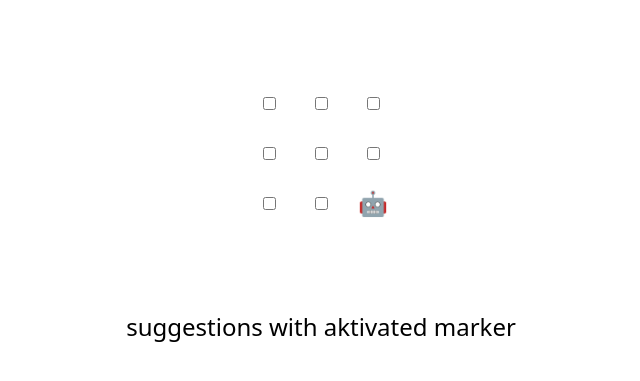
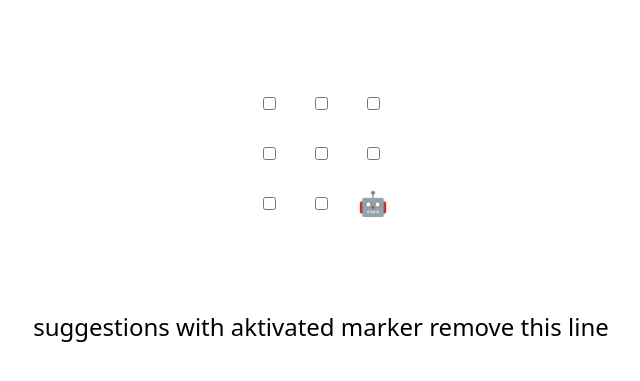
Before and after one commit to pele11/skills-review-pull-requests, a plain HTML site: page index.html in a window 1280 px wide. Shown: the part 83-464 px from the top of the page, without its empty margins (319-959 px from the left). Drawn offline with Linux system fonts and the light colour scheme.

```diff
--- a/index.html
+++ b/index.html
@@ -48,7 +48,7 @@
 </table>
 
 <h2 hidden>Game over, refresh to play again 🧑‍💻 🤖!</h2>
-suggestions with aktivated marker
+suggestions with aktivated marker remove this line
 <script>
   // Initialization
   const boxes = Array.from(document.querySelectorAll("td"));
```
